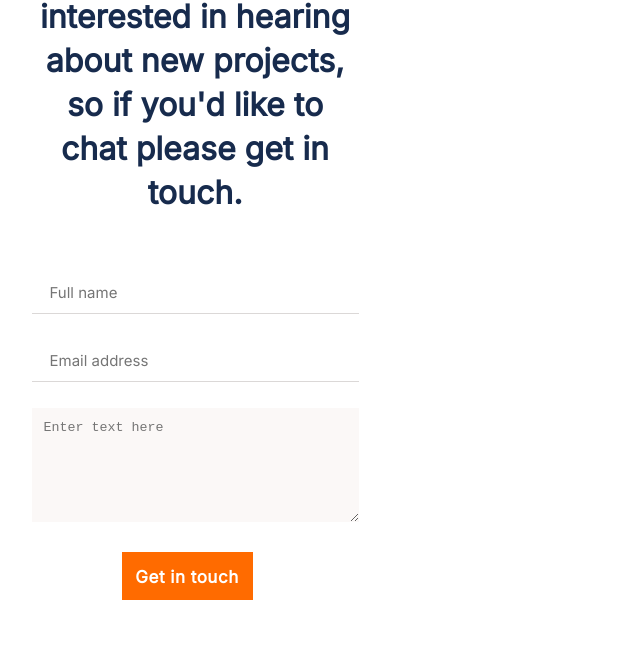
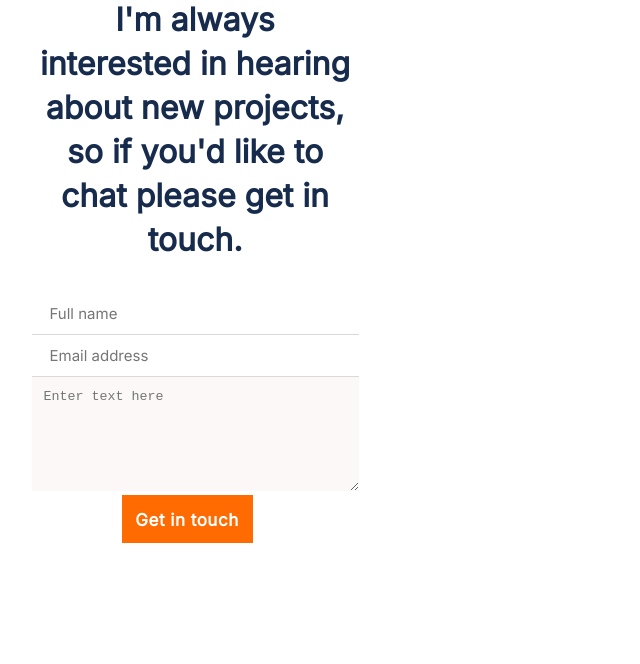
Before and after one commit to tobuya/Portfolio, a plain HTML site: page index.html in a window 1280 px wide. Shown: the part 6524-7188 px from the top of the page, without its empty margins (0-640 px from the left). Drawn offline with Linux system fonts and the light colour scheme.

Commit message:
Replace ul element in the form so as to render it as label and input

```diff
--- a/index.html
+++ b/index.html
@@ -208,20 +208,20 @@
      <footer>
         <p class="footer-para">I'm always <br> interested in hearing about new projects, so if you'd like to chat please get in touch.</p>
         <form action="https://formspree.io/f/xqkjwqqq" method="POST">
-            <ul class="form-ul">
-                <li class="input list">
-                    <input type="text" name="name" placeholder="Full name" required maxlength="30">
-                </li>
-                <li class="input list">
-                    <input type="email" name="email" placeholder="Email address" required>
-                </li>
-                <li class="list">
+            <div class="form-div">
+                <label for="fname" class="input label">
+                    <input type="text" id="fname" name="name" placeholder="Full name" required maxlength="30">
+                </label>
+                <label for="mail" class="input label">
+                    <input type="email" id="mail" name="email" placeholder="Email address" required>
+                </label>
+                <label for="textarea" class="label">
                     <textarea name="message" id="textarea" placeholder="Enter text here" required maxlength="500"></textarea>
-                </li>
-                <li class="form-btn list">
-                    <button type="submit">Get in touch</button>
-                </li>
-            </ul>
+                </label>
+                <label for="button" class="form-btn label">
+                    <button type="submit" id="button">Get in touch</button>
+                </label>
+            </div>
         </form>
         <ul class="social-media" id="social-media-footer">
             <li class="frame">
```
